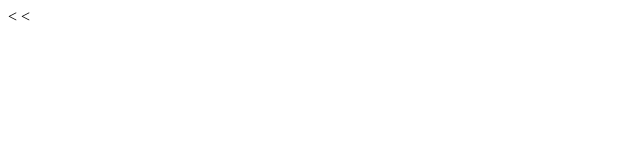
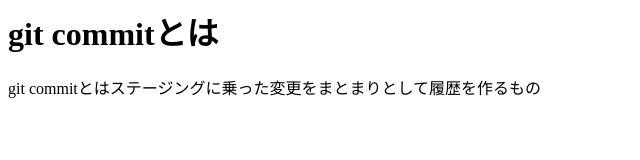
Before and after one commit to emeeme12/html, a plain HTML site: page index.html in a window 1280 px wide. Shown: the whole page, without its empty margins (0-640 px from the left). Drawn offline with Linux system fonts and the light colour scheme.

Commit message:
git commitの説明をindex.htmlに追加

```diff
--- a/index.html
+++ b/index.html
@@ -2,7 +2,9 @@
 	<meta charset="utf-8">
 	<meta name="description" content="git レクチャー">
 	<title>git レクチャー</title>
-	<<body>
-		<<script src="/app.js" type="text/javascript" charset="utf-8" async defer></script>
+	<body>
+		<h1>git commitとは</h1>
+		<p>git commitとはステージングに乗った変更をまとまりとして履歴を作るもの</p>
+		<script src="/app.js" type="text/javascript" charset="utf-8" async defer></script>
 	</body>
 </html>
```
